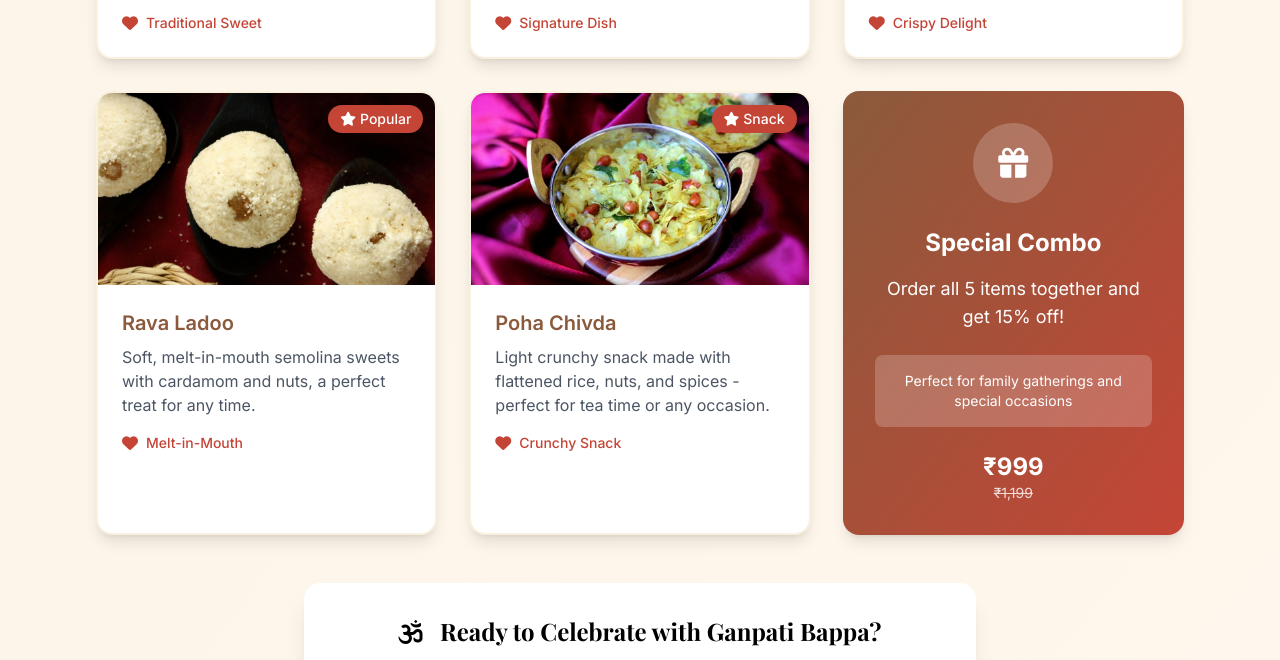
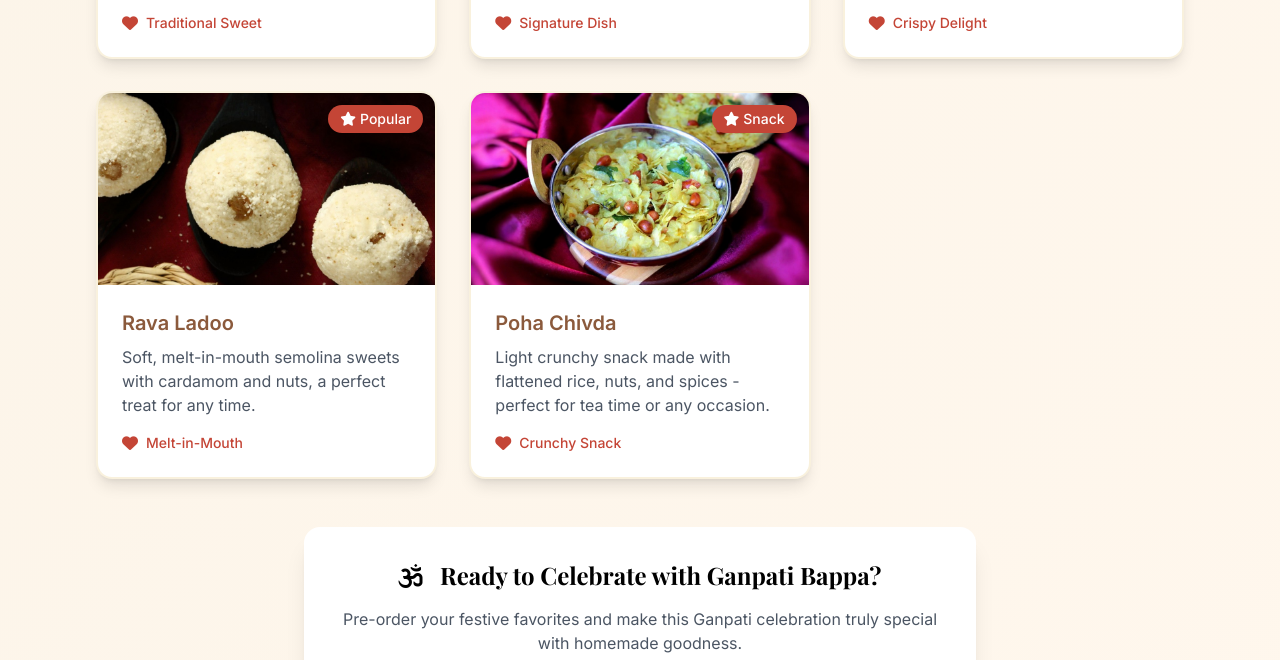
Before and after one commit to AkashKatkar/sugransakhi.com, a plain HTML site: page index.html in a window 1280 px wide. Shown: the part 2113-2773 px from the top of the page. Drawn offline with nearby package versions, Linux system fonts and the light colour scheme.

Commit message:
Commented offer section

```diff
--- a/index.html
+++ b/index.html
@@ -321,7 +321,7 @@
                     </div>
 
                     <!-- Special Offer Card -->
-                    <div class="bg-gradient-to-br from-clay-brown to-subtle-red rounded-2xl shadow-lg overflow-hidden transform hover:scale-105 transition-all duration-300">
+                    <!-- <div class="bg-gradient-to-br from-clay-brown to-subtle-red rounded-2xl shadow-lg overflow-hidden transform hover:scale-105 transition-all duration-300">
                         <div class="p-8 text-center text-white">
                             <div class="w-20 h-20 bg-white/20 rounded-full flex items-center justify-center mx-auto mb-6">
                                 <i class="fas fa-gift text-3xl"></i>
@@ -334,7 +334,7 @@
                             <div class="text-2xl font-bold">₹999</div>
                             <div class="text-sm opacity-80 line-through">₹1,199</div>
                         </div>
-                    </div>
+                    </div> -->
                 </div>
 
                 <!-- CTA Section -->
```
